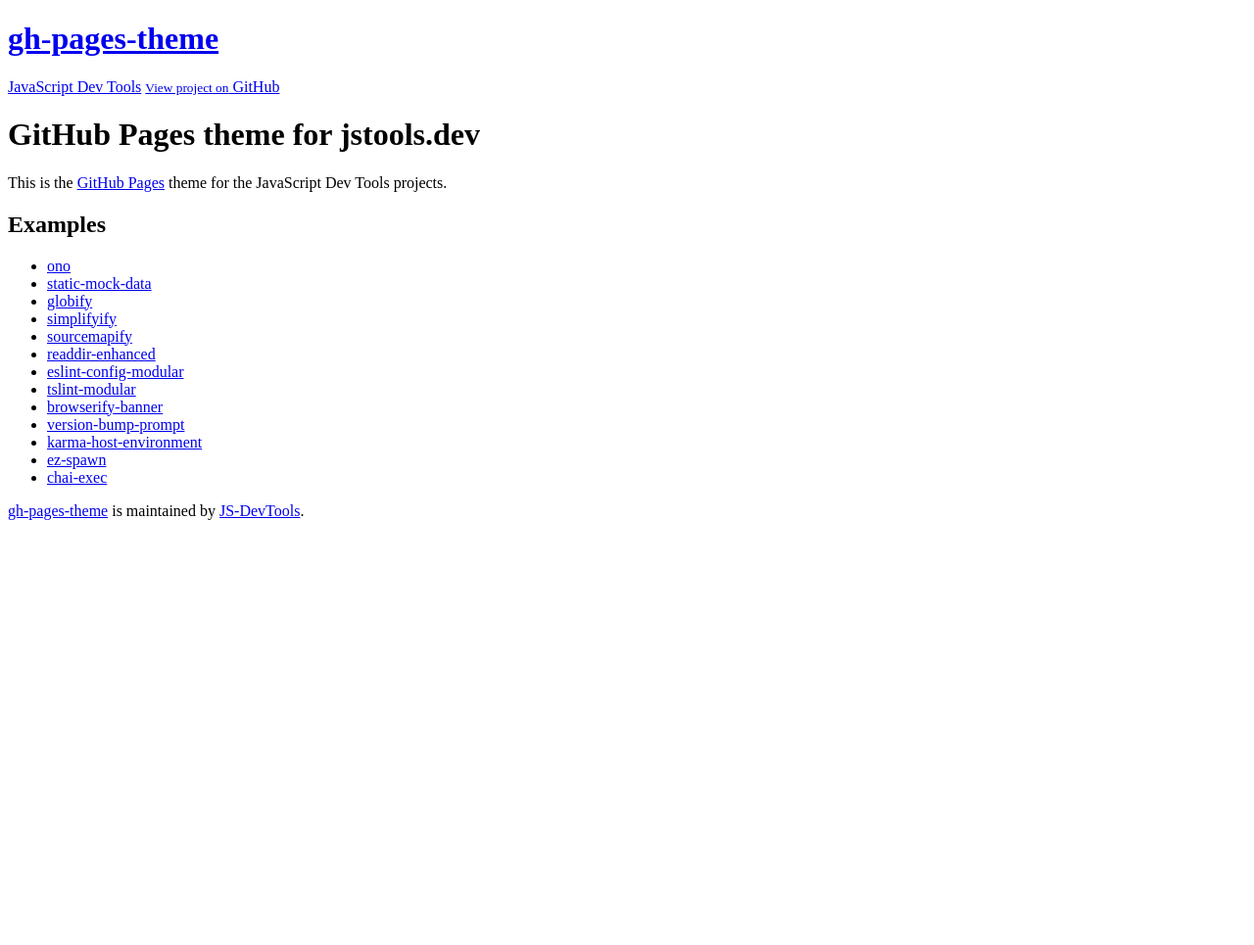
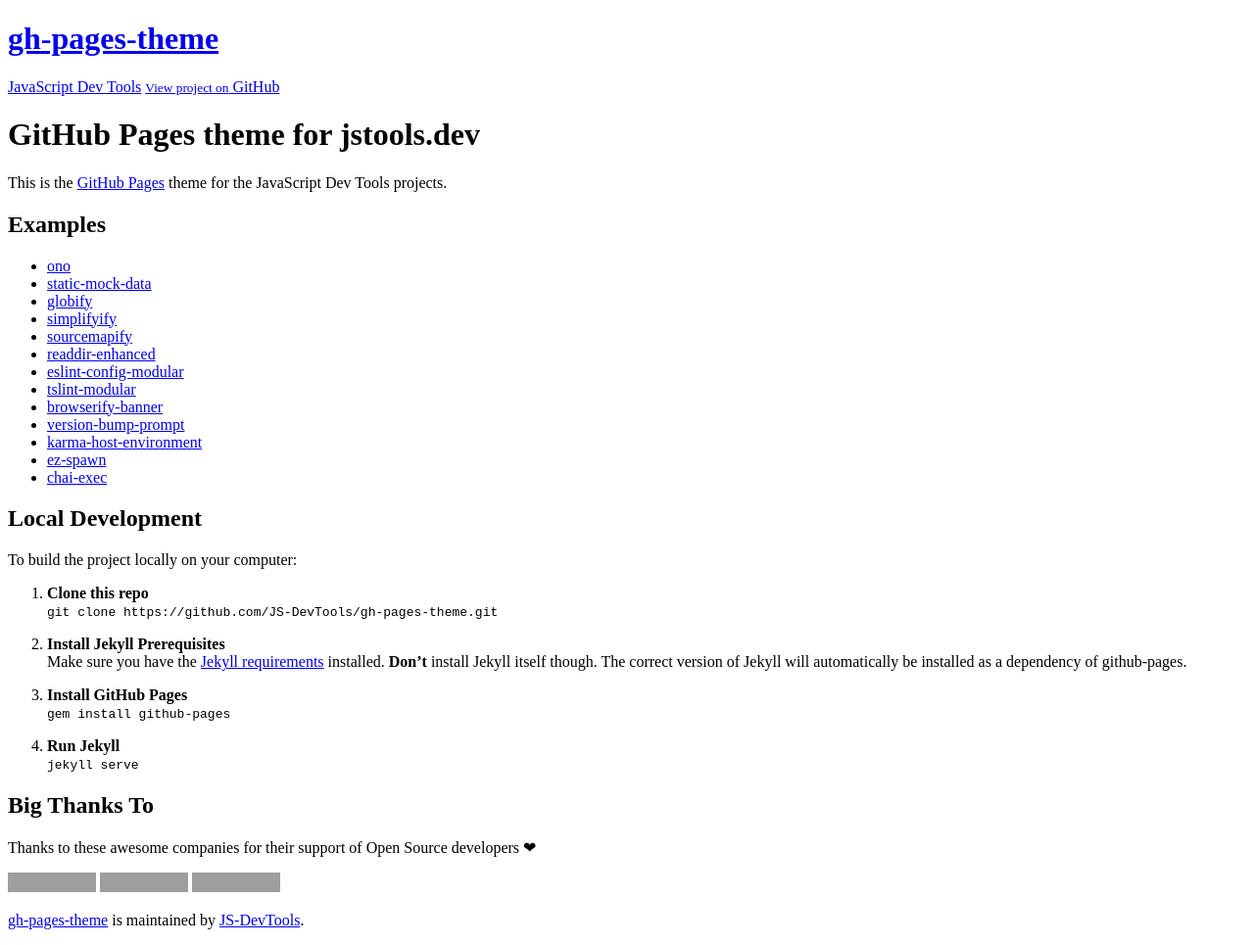
Before and after one commit to JS-DevTools/gh-pages-theme, a Jekyll site: the page built from README.md, in a window 1280 px wide. Shown: the whole page at 98% size. Built offline with Jekyll 4.4.1, drawn with Linux system fonts in a browser that asks for light colours; our own code applies the rules of GitHub Pages for plain Markdown files; comment, search, counter and statistics services are not loaded; the repository's description, which GitHub fills in, is left out; before the commit the page ends 900 px from its top, so only the background shows below that; grey boxes are pictures that could not be loaded.

Commit message:
Configured for local development

```diff
--- a/README.md
+++ b/README.md
@@ -16,3 +16,31 @@ This is the [GitHub Pages](https://pages.github.com/) theme for the JavaScript D
 * [karma-host-environment](https://jstools.dev/karma-host-environment/)
 * [ez-spawn](https://jstools.dev/ez-spawn/)
 * [chai-exec](https://jstools.dev/chai-exec/)
+
+
+
+Local Development
+--------------------------
+To build the project locally on your computer:
+
+1. __Clone this repo__<br>
+`git clone https://github.com/JS-DevTools/gh-pages-theme.git`
+
+2. __Install Jekyll Prerequisites__<br>
+Make sure you have the [Jekyll requirements](https://jekyllrb.com/docs/installation/) installed.  **Don't** install Jekyll itself though. The correct version of Jekyll will automatically be installed as a dependency of github-pages.
+
+3. __Install GitHub Pages__<br>
+`gem install github-pages`
+
+4. __Run Jekyll__<br>
+`jekyll serve`
+
+
+
+Big Thanks To
+--------------------------
+Thanks to these awesome companies for their support of Open Source developers ❤
+
+[![Travis CI](https://jstools.dev/img/badges/travis-ci.svg)](https://travis-ci.com)
+[![SauceLabs](https://jstools.dev/img/badges/sauce-labs.svg)](https://saucelabs.com)
+[![Coveralls](https://jstools.dev/img/badges/coveralls.svg)](https://coveralls.io)
--- a/_config.yml
+++ b/_config.yml
@@ -1,4 +1,8 @@
-logo: https://jsdevtools.org/img/logos/logo.png
+# Jekyll configuration
+# https://jekyllrb.com/docs/configuration/
+
+logo: https://jstools.dev/img/logos/logo.png
+repository: JS-DevTools/gh-pages-theme
 
 author:
   twitter: JSDevTools
@@ -15,5 +19,49 @@ defaults:
     values:
       image: https://jstools.dev/img/logos/card.png
 
+# Also don't watch these files when running "jekyll serve".
+exclude:
+  - .git
+  - .vscode
+  - node_modules
+#   - "*.js"
+#   - "*.json"
+#   - "*.yaml"
+#   - "*.yml"
+
+# # Jekyll Optional Front Matter
+# # https://github.com/benbalter/jekyll-optional-front-matter/
+# optional_front_matter:
+#   remove_originals: true
+# include:
+#   - LICENSE
+#   - CHANGELOG.md
+
 plugins:
-  - jekyll-sitemap
+  # Plugins that are activated by default on GitHub Pages
+  # https://github.com/github/pages-gem/blob/master/lib/github-pages/plugins.rb
+  - github-pages                    # https://github.com/github/pages-gem/
+  - jekyll-coffeescript             # https://github.com/jekyll/jekyll-coffeescript/
+  - jekyll-commonmark-ghpages       # https://github.com/github/jekyll-commonmark-ghpages/
+  - jekyll-gist                     # https://github.com/jekyll/jekyll-gist/
+  - jekyll-github-metadata          # https://github.com/jekyll/github-metadata
+  - jekyll-paginate                 # https://github.com/jekyll/jekyll-paginate/
+  - jekyll-relative-links           # https://github.com/benbalter/jekyll-relative-links/
+  - jekyll-optional-front-matter    # https://github.com/benbalter/jekyll-optional-front-matter/
+  - jekyll-readme-index             # https://github.com/benbalter/jekyll-readme-index/
+  - jekyll-default-layout           # https://github.com/benbalter/jekyll-default-layout/
+  - jekyll-titles-from-headings     # https://github.com/benbalter/jekyll-titles-from-headings/
+
+  # Plugins that are allowed by GitHub Pages and ENABLED for this site
+  - jekyll-seo-tag                  # https://github.com/jekyll/jekyll-seo-tag
+  - jekyll-octicons                 # https://github.com/primer/octicons/tree/master/lib/octicons_jekyll
+  - jekyll-sitemap                  # https://github.com/jekyll/jekyll-sitemap/
+  - jekyll-remote-theme             # https://github.com/benbalter/jekyll-remote-theme/
+
+  # Plugins that are allowed on GitHub Pages and DISABLED for this site
+  #- jekyll-feed                    # https://github.com/jekyll/jekyll-feed/
+  #- jekyll-redirect-from           # https://github.com/jekyll/jekyll-redirect-from/
+  #- jekyll-avatar                  # https://github.com/benbalter/jekyll-avatar/
+  #- jemoji                         # https://rubygems.org/gems/jemoji
+  #- jekyll-mentions                # https://github.com/jekyll/jekyll-mentions/
+  #- jekyll-include-cache           # https://github.com/benbalter/jekyll-include-cache/
```
Also changed, not shown: 1 other file.
